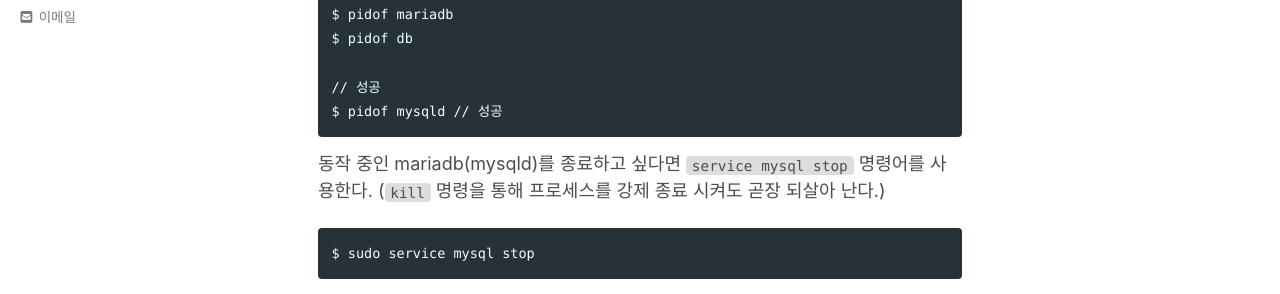
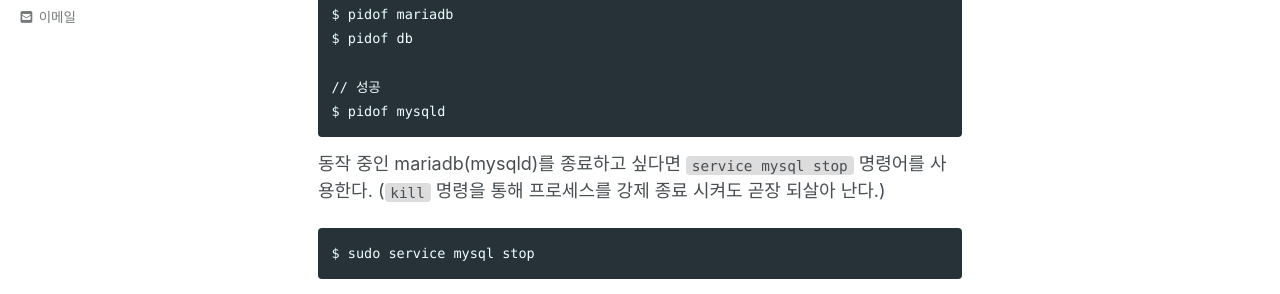
Before and after one commit to Hyeon9mak/Hyeon9mak.github.io, a Jekyll site: the page built from _posts/2021-07-26-migrate-local-database-to-docker.md, in a window 1280 px wide and 900 px high, scrolled down 757 px. Shown: the part 303-597 px from the top of the window. Built offline with Jekyll 4.4.1, drawn with Linux system fonts in a browser that asks for light colours; cached includes are drawn as plain includes; nearby versions of some CDN libraries; comment, search, counter and statistics services are not loaded; some of the changed text lies outside the part shown.

Commit message:
docs: migrate-local-database-to-docker 오타 수정

````diff
--- a/_posts/2021-07-26-migrate-local-database-to-docker.md
+++ b/_posts/2021-07-26-migrate-local-database-to-docker.md
@@ -32,7 +32,7 @@
 $ pidof db
 
 // 성공
-$ pidof mysqld // 성공
+$ pidof mysqld
 ```
 
 동작 중인 mariadb(mysqld)를 종료하고 싶다면 `service mysql stop` 명령어를 사용한다.
@@ -122,7 +122,7 @@
 $ sudo docker-compose up -d --build
 Creating [DB 컨테이너 이름] ... done
 ```
-```JSON
+```
 # HTTP GET 요청 찔러본 결과
 {
     "roomId": 3,
@@ -183,7 +183,7 @@
 
 도커 볼륨 매핑을 위해 복제했던 로컬 디렉토리 `conf.d`의 `mysql.cnf` 파일에 한글 인코딩 설정을 추가한다.
 
-```cnf
+```
 # docker-volume/mariadb/conf.d/mysql.cnf
 
 [mysqld]
````
